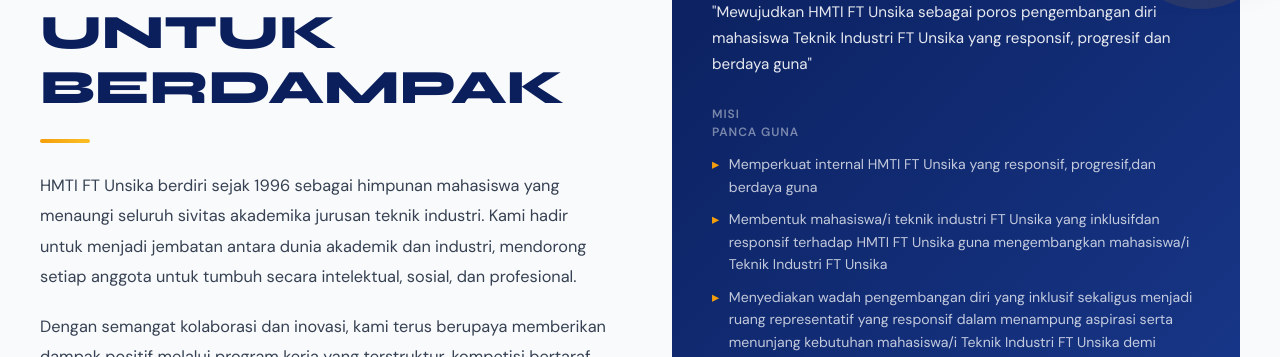
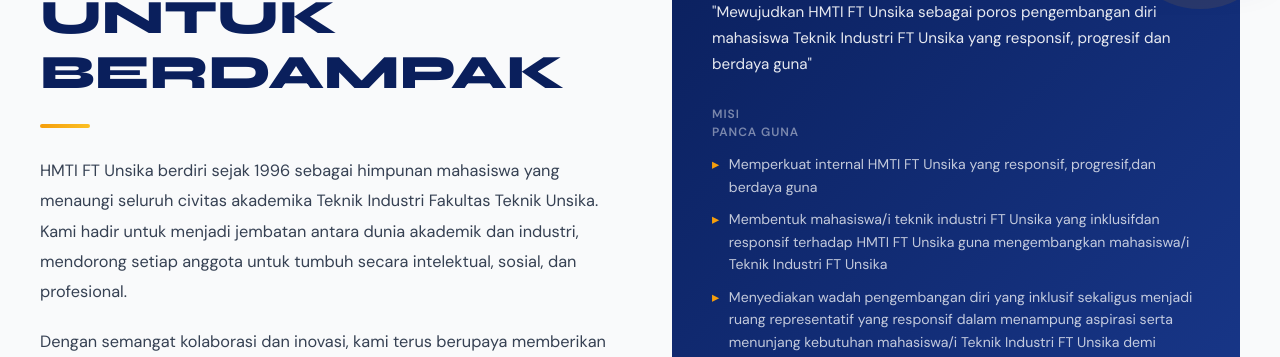
Before and after one commit to hmti-ft-unsika/hmti-ft-unsika.github.io, a Next.js app: page / in a window 1280 px wide. Shown: the part 1275-1632 px from the top of the page. Built offline with nearby package versions, Linux system fonts and the light colour scheme.

Commit message:
update tentang kami

```diff
--- a/src/app/page.tsx
+++ b/src/app/page.tsx
@@ -506,7 +506,7 @@
               <h2 className="section-title text-4xl md:text-5xl mt-3 mb-6">BERSAMA UNTUK <br />BERDAMPAK</h2>
               <div style={{ width: "50px", height: "4px", background: "linear-gradient(90deg,#f59e0b,#fbbf24)", borderRadius: "2px", marginBottom: "1.75rem" }}></div>
               <p className="text-gray-700 leading-[1.85] mb-[1.25rem] text-[1.02rem]">
-                HMTI FT Unsika berdiri sejak 1996 sebagai himpunan mahasiswa yang menaungi seluruh sivitas akademika jurusan teknik industri. Kami hadir untuk menjadi jembatan antara dunia akademik dan industri, mendorong setiap anggota untuk tumbuh secara intelektual, sosial, dan profesional.
+                HMTI FT Unsika berdiri sejak 1996 sebagai himpunan mahasiswa yang menaungi seluruh civitas akademika Teknik Industri Fakultas Teknik Unsika. Kami hadir untuk menjadi jembatan antara dunia akademik dan industri, mendorong setiap anggota untuk tumbuh secara intelektual, sosial, dan profesional.
               </p>
               <p className="text-gray-700 leading-[1.85] text-[1.02rem] mb-[2rem]">
                 Dengan semangat kolaborasi dan inovasi, kami terus berupaya memberikan dampak positif melalui program kerja yang terstruktur, kompetisi bertaraf nasional, serta forum diskusi yang membuka wawasan seluas-luasnya.
```
